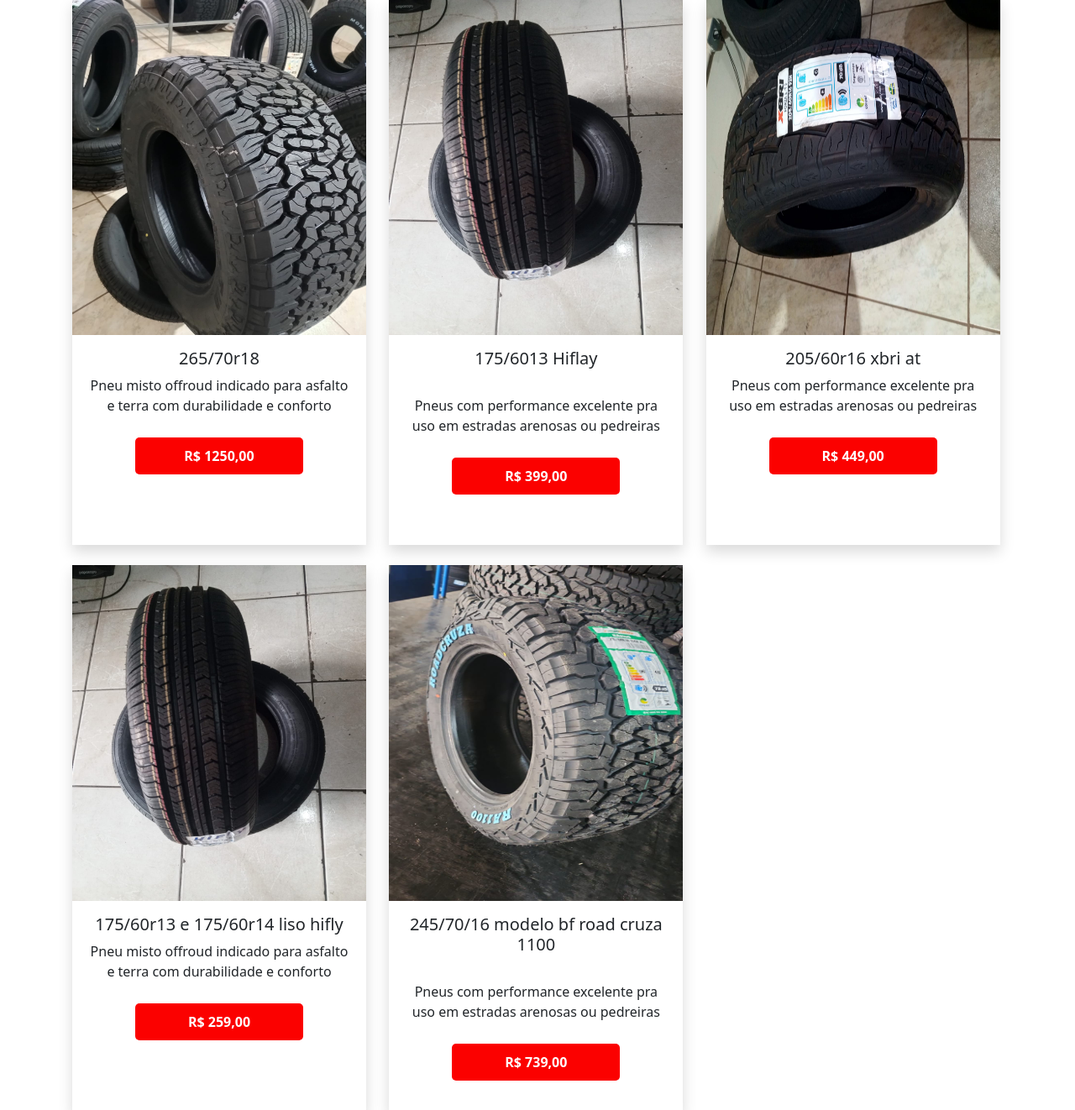
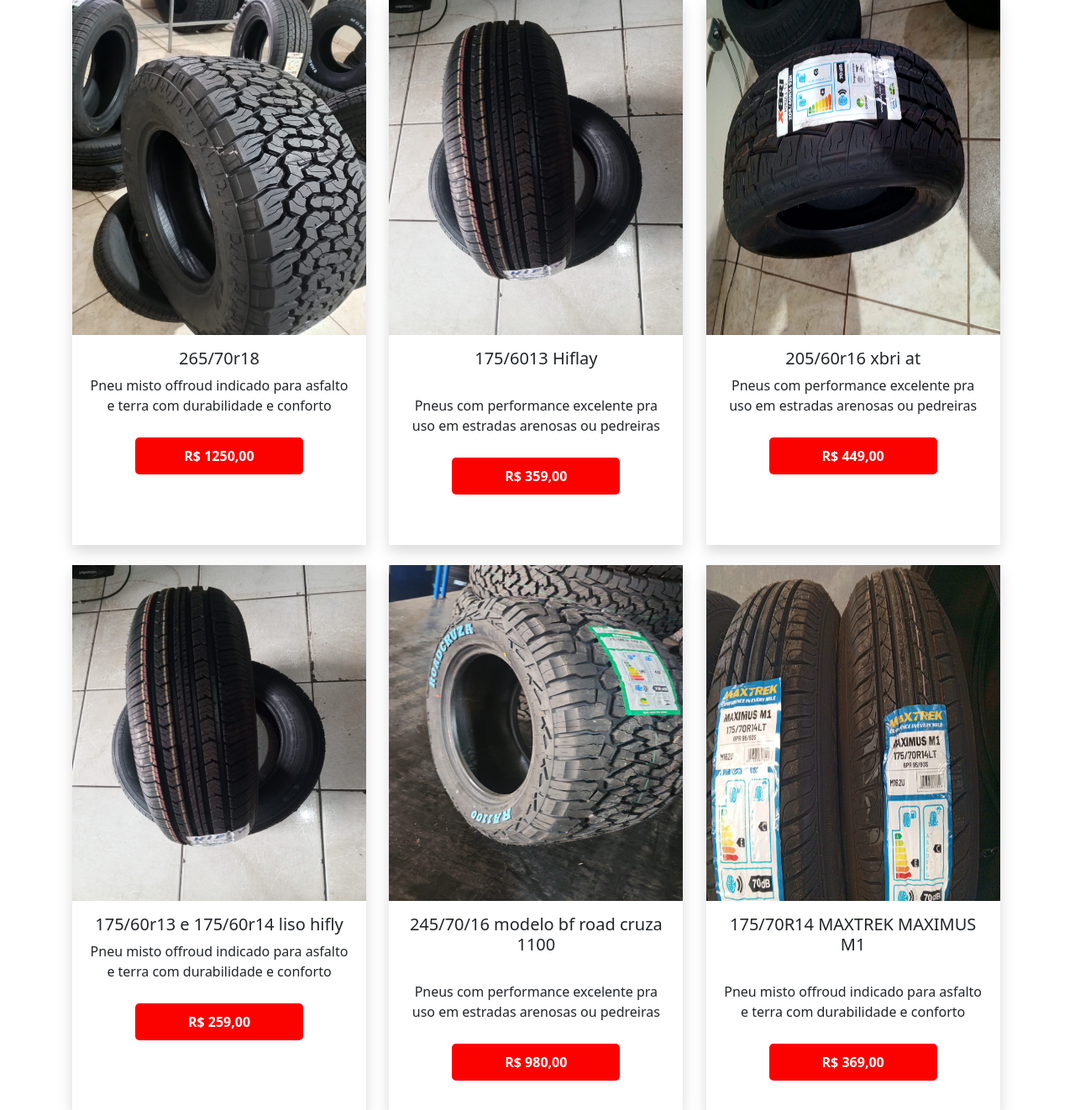
Before and after one commit to cesarolliveira/_SITE_MasterPneus, a PHP site: page / in a window 1280 px wide. Shown: the part 2393-3715 px from the top of the page at 84% size. Run offline with PHP 8.4, Linux system fonts and the light colour scheme; some libraries are stand-ins or nearby versions.

Commit message:
refactor: :recycle: Ajustes nos valores dos produtos e adição de novos

```diff
--- a/home.php
+++ b/home.php
@@ -182,7 +182,7 @@
                             <br>
                             <p class="card-text text-center">Pneus com performance excelente pra uso em estradas arenosas ou pedreiras</p>
                             <div class="row">
-                                <a target="_blank" href="https://api.whatsapp.com/send?phone=5565999446610&text=Ol%C3%A1%2C%20gostaria%20de%20saber%20mais%20sobre%20os%20seus%20produtos!" class="btn_consultar">R$ 399,00</a>
+                                <a target="_blank" href="https://api.whatsapp.com/send?phone=5565999446610&text=Ol%C3%A1%2C%20gostaria%20de%20saber%20mais%20sobre%20os%20seus%20produtos!" class="btn_consultar">R$ 359,00</a>
                             </div>
                         </div>
                     </div>
@@ -222,13 +222,41 @@
                             <br>
                             <p class="card-text text-center">Pneus com performance excelente pra uso em estradas arenosas ou pedreiras</p>
                             <div class="row">
-                                <a target="_blank" href="https://api.whatsapp.com/send?phone=5565999446610&text=Ol%C3%A1%2C%20gostaria%20de%20saber%20mais%20sobre%20os%20seus%20produtos!" class="btn_consultar">R$ 739,00</a>
+                                <a target="_blank" href="https://api.whatsapp.com/send?phone=5565999446610&text=Ol%C3%A1%2C%20gostaria%20de%20saber%20mais%20sobre%20os%20seus%20produtos!" class="btn_consultar">R$ 980,00</a>
+                            </div>
+                        </div>
+                    </div>
+                </div>
+                <div class="col-xs-12 col-sm-12 col-md-4 col-lg-4 col-xl-4 col-xxl-4">
+                    <div class="card">
+                        <img src="<?php echo Link::getBase(); ?>assets/img/produtos/175-70R14-MAXTREK-MAXIMUS-m1.jpeg" class="img_card" alt="img_produto">
+                        <div class="card-body">
+                            <h5 class="card-title text-center">175/70R14 MAXTREK MAXIMUS M1</h5>
+                            <br>
+                            <p class="card-text text-center">Pneu misto offroud indicado para asfalto e terra com durabilidade e conforto</p>
+                            <div class="row">
+                                <a target="_blank" href="https://api.whatsapp.com/send?phone=5565999446610&text=Ol%C3%A1%2C%20gostaria%20de%20saber%20mais%20sobre%20os%20seus%20produtos!" class="btn_consultar">R$ 369,00</a>
                             </div>
                         </div>
                     </div>
                 </div>
             </div>
             <br>
+            <div class="row">
+                <div class="col-xs-12 col-sm-12 col-md-4 col-lg-4 col-xl-4 col-xxl-4">
+                    <div class="card">
+                        <img src="<?php echo Link::getBase(); ?>assets/img/produtos/Sunset-ALL-TERRAIL-245-70R16.jpeg" class="img_card" alt="img_produto">
+                        <div class="card-body">
+                            <h5 class="card-title text-center">175/70R14 MAXTREK MAXIMUS M1</h5>
+                            <br>
+                            <p class="card-text text-center">Pneu misto offroud indicado para asfalto e terra com durabilidade e conforto</p>
+                            <div class="row">
+                                <a target="_blank" href="https://api.whatsapp.com/send?phone=5565999446610&text=Ol%C3%A1%2C%20gostaria%20de%20saber%20mais%20sobre%20os%20seus%20produtos!" class="btn_consultar">R$ 749,00</a>
+                            </div>
+                        </div>
+                    </div>
+                </div>
+            </div>
         </div>
     </section>
 
```
Also changed, not shown: assets/img/produtos/175-70R14-MAXTREK-MAXIMUS-m1.jpeg (added), assets/img/produtos/Sunset-ALL-TERRAIL-245-70R16.jpeg (added).
